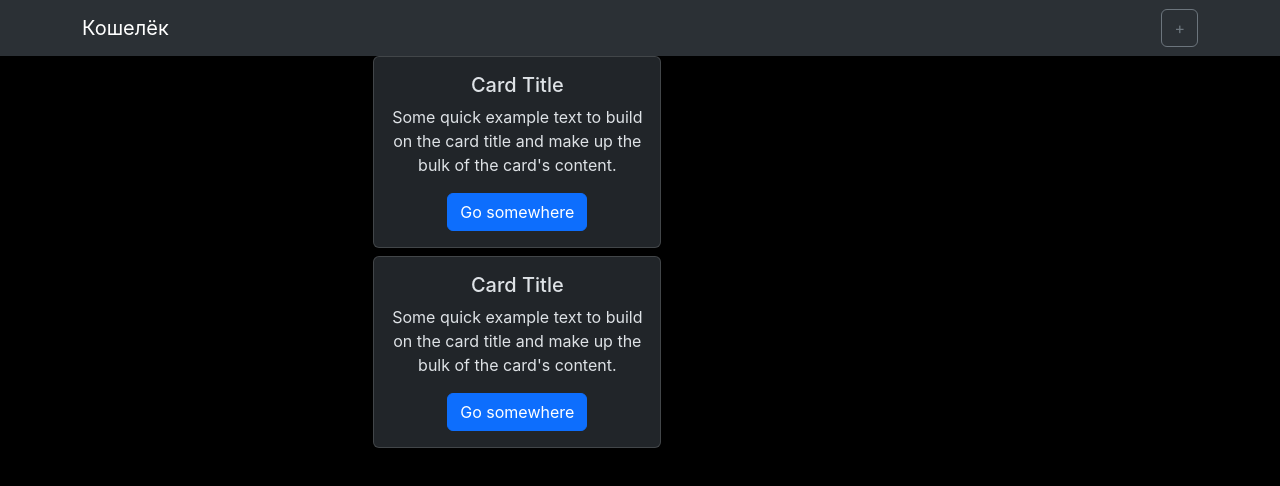
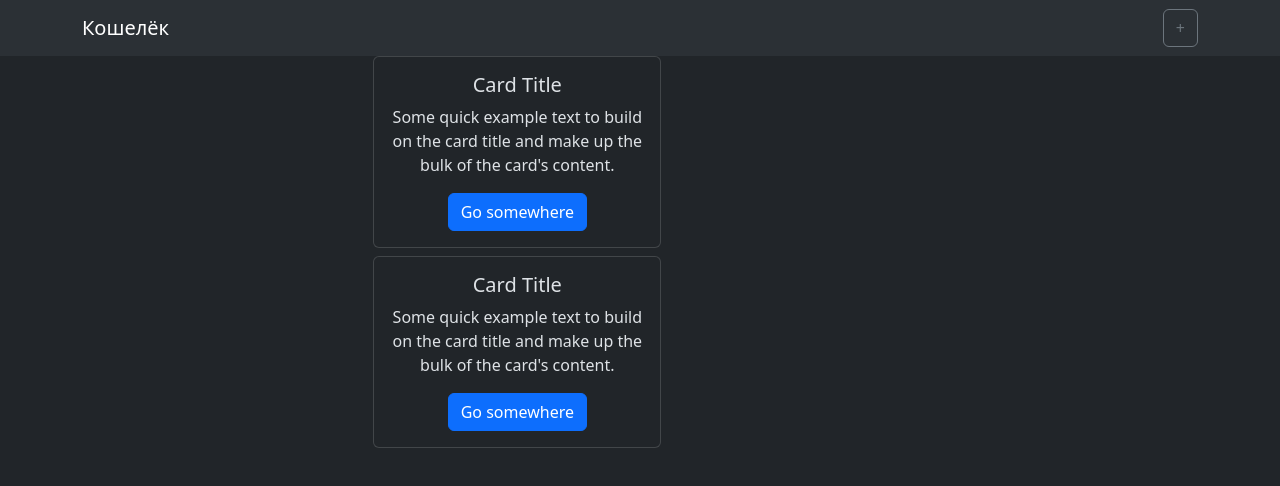
Before and after one commit to mrskycriper/cardholder, a React (Create React App) app: page / in a window 1280 px wide. Shown: the top 486 px of the page. Built offline with nearby package versions, Linux system fonts and the light colour scheme.

Commit message:
Set global bootstrap theme

```diff
--- a/public/index.html
+++ b/public/index.html
@@ -1,5 +1,5 @@
 <!DOCTYPE html>
-<html lang="en">
+<html lang="en" data-bs-theme="dark">
   <head>
     <meta charset="utf-8" />
     <link rel="icon" href="%PUBLIC_URL%/favicon.ico" />
--- a/src/App.tsx
+++ b/src/App.tsx
@@ -4,7 +4,7 @@ import CardStack from './components/CardStack';
 
 function App() {
   return (
-    <div className="App" data-bs-theme="dark">
+    <div className="App">
       <Header/>
       <CardStack/>
     </div>
--- a/src/index.css
+++ b/src/index.css
@@ -11,9 +11,3 @@ code {
   font-family: source-code-pro, Menlo, Monaco, Consolas, 'Courier New',
     monospace;
 }
-
-body {
-  background-color: black;
-  color: white;
-  color-scheme: dark;
-}
```
Also changed, not shown: src/index.tsx (+6 -5 lines).
